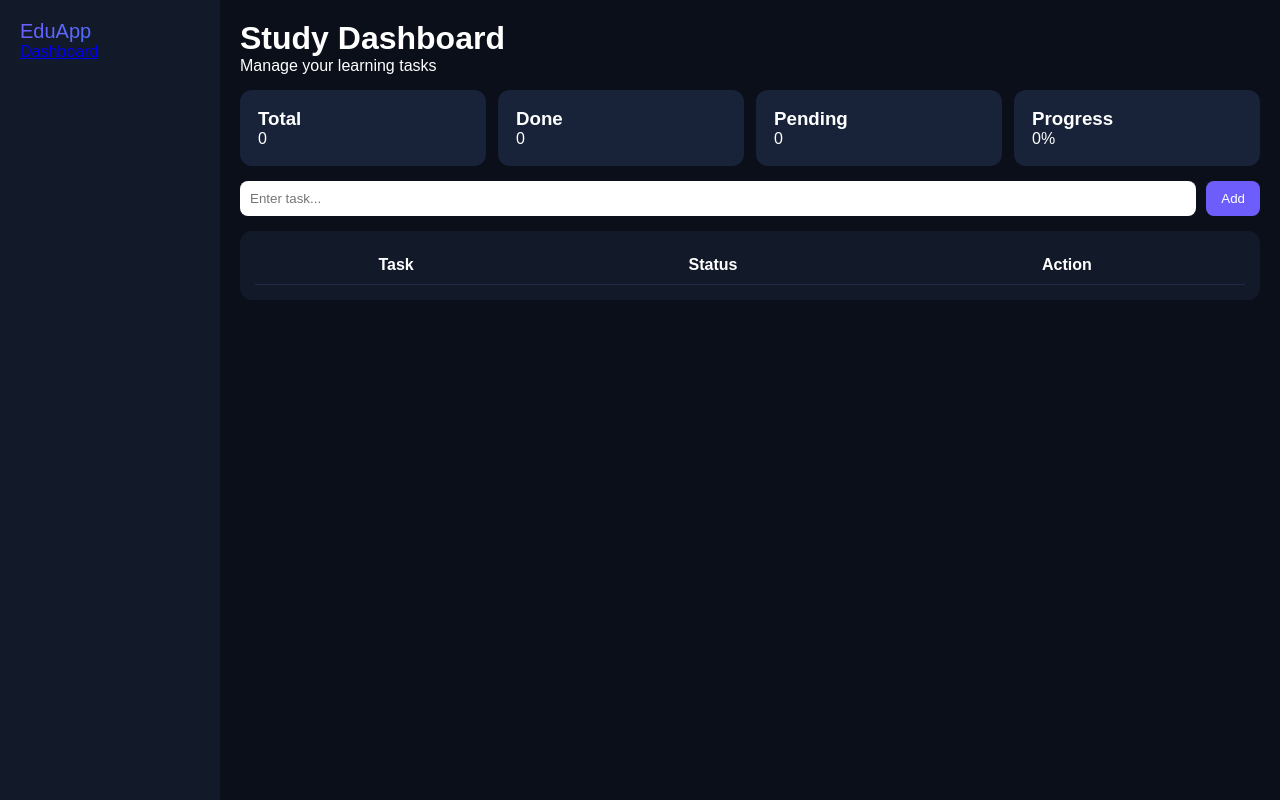
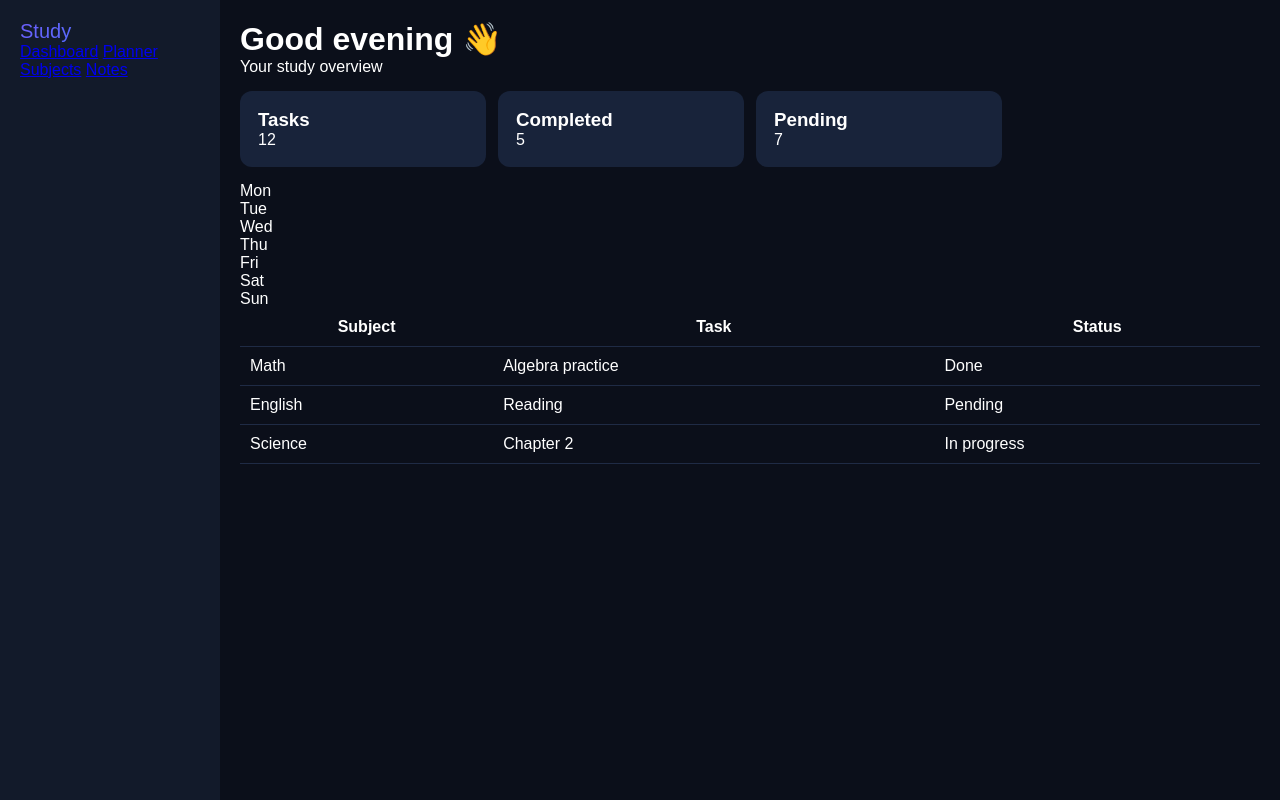
Before and after one commit to yasserhurib-netizen/WinterStudyPlanner, a plain HTML site: page index.html in a window 1280 px wide. Drawn offline with Linux system fonts and the light colour scheme.

Commit message:
Update index.html

```diff
--- a/index.html
+++ b/index.html
@@ -3,52 +3,93 @@
 <head>
     <meta charset="UTF-8">
     <meta name="viewport" content="width=device-width, initial-scale=1.0">
-    <title>Study App</title>
+    <title>Study Dashboard</title>
     <link rel="stylesheet" href="css/dashboard.css">
 </head>
 <body>
 
 <div class="app">
 
+    <!-- Sidebar -->
     <aside class="sidebar">
-        <div class="logo">EduApp</div>
+        <div class="logo">Study</div>
+
         <nav class="menu">
             <a class="active" href="#">Dashboard</a>
+            <a href="#">Planner</a>
+            <a href="#">Subjects</a>
+            <a href="#">Notes</a>
         </nav>
     </aside>
 
+    <!-- Main -->
     <main class="main">
 
+        <!-- Header -->
         <header class="header">
-            <h1>Study Dashboard</h1>
-            <p>Manage your learning tasks</p>
+            <h1>Good evening 👋</h1>
+            <p>Your study overview</p>
         </header>
 
         <!-- Cards -->
         <section class="cards">
-            <div class="card"><h3>Total</h3><p id="total">0</p></div>
-            <div class="card"><h3>Done</h3><p id="done">0</p></div>
-            <div class="card"><h3>Pending</h3><p id="pending">0</p></div>
-            <div class="card"><h3>Progress</h3><p id="progress">0%</p></div>
+            <div class="card">
+                <h3>Tasks</h3>
+                <p>12</p>
+            </div>
+
+            <div class="card">
+                <h3>Completed</h3>
+                <p>5</p>
+            </div>
+
+            <div class="card">
+                <h3>Pending</h3>
+                <p>7</p>
+            </div>
         </section>
 
-        <!-- Add Task -->
-        <section class="add-box">
-            <input id="taskInput" type="text" placeholder="Enter task...">
-            <button onclick="addTask()">Add</button>
+        <!-- Simple Week Row -->
+        <section class="week">
+            <div>Mon</div>
+            <div>Tue</div>
+            <div>Wed</div>
+            <div>Thu</div>
+            <div>Fri</div>
+            <div>Sat</div>
+            <div>Sun</div>
         </section>
 
         <!-- Table -->
-        <section class="table-container">
+        <section class="table">
             <table>
                 <thead>
                     <tr>
+                        <th>Subject</th>
                         <th>Task</th>
                         <th>Status</th>
-                        <th>Action</th>
                     </tr>
                 </thead>
-                <tbody id="taskTable"></tbody>
+
+                <tbody>
+                    <tr>
+                        <td>Math</td>
+                        <td>Algebra practice</td>
+                        <td>Done</td>
+                    </tr>
+
+                    <tr>
+                        <td>English</td>
+                        <td>Reading</td>
+                        <td>Pending</td>
+                    </tr>
+
+                    <tr>
+                        <td>Science</td>
+                        <td>Chapter 2</td>
+                        <td>In progress</td>
+                    </tr>
+                </tbody>
             </table>
         </section>
 
@@ -56,6 +97,5 @@
 
 </div>
 
-<script src="js/app.js"></script>
 </body>
 </html>
```
